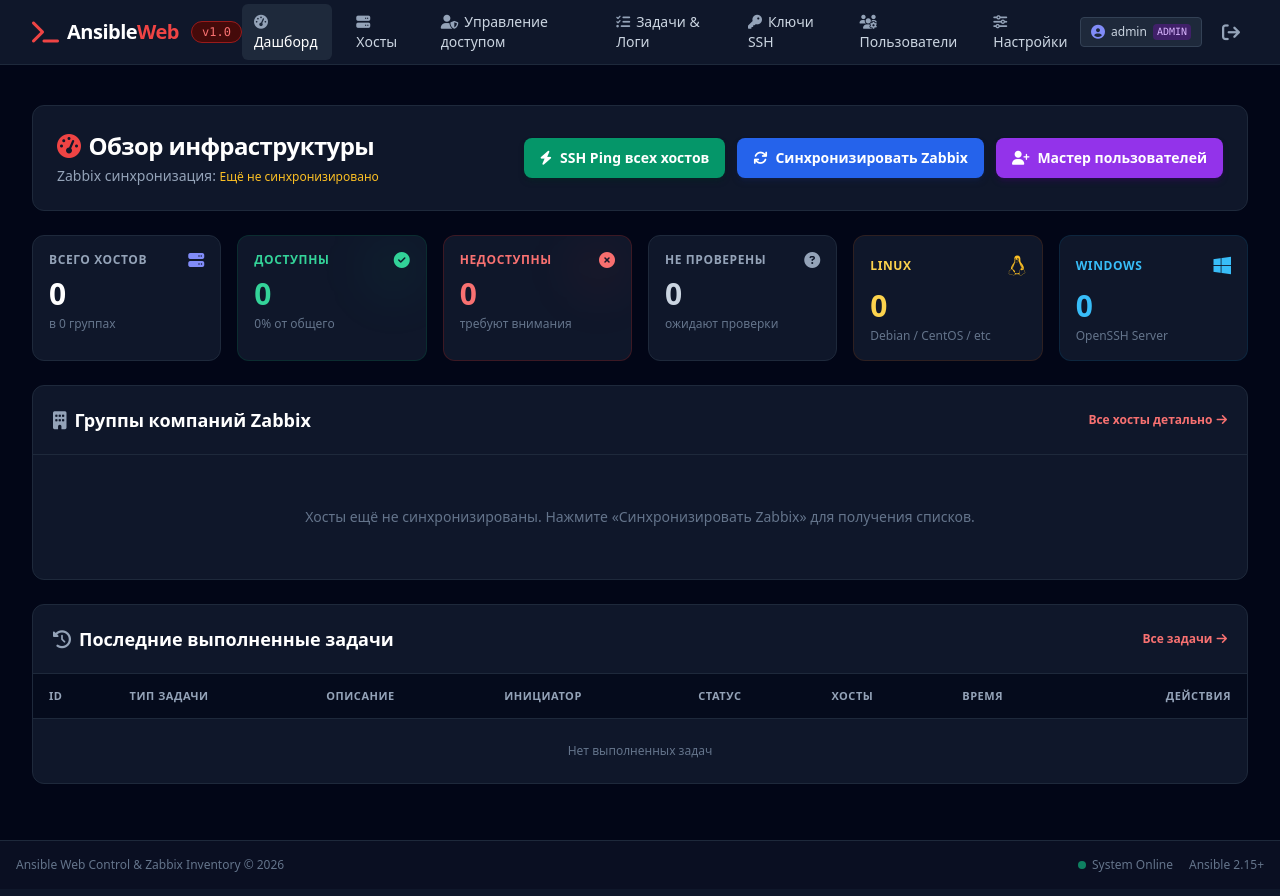
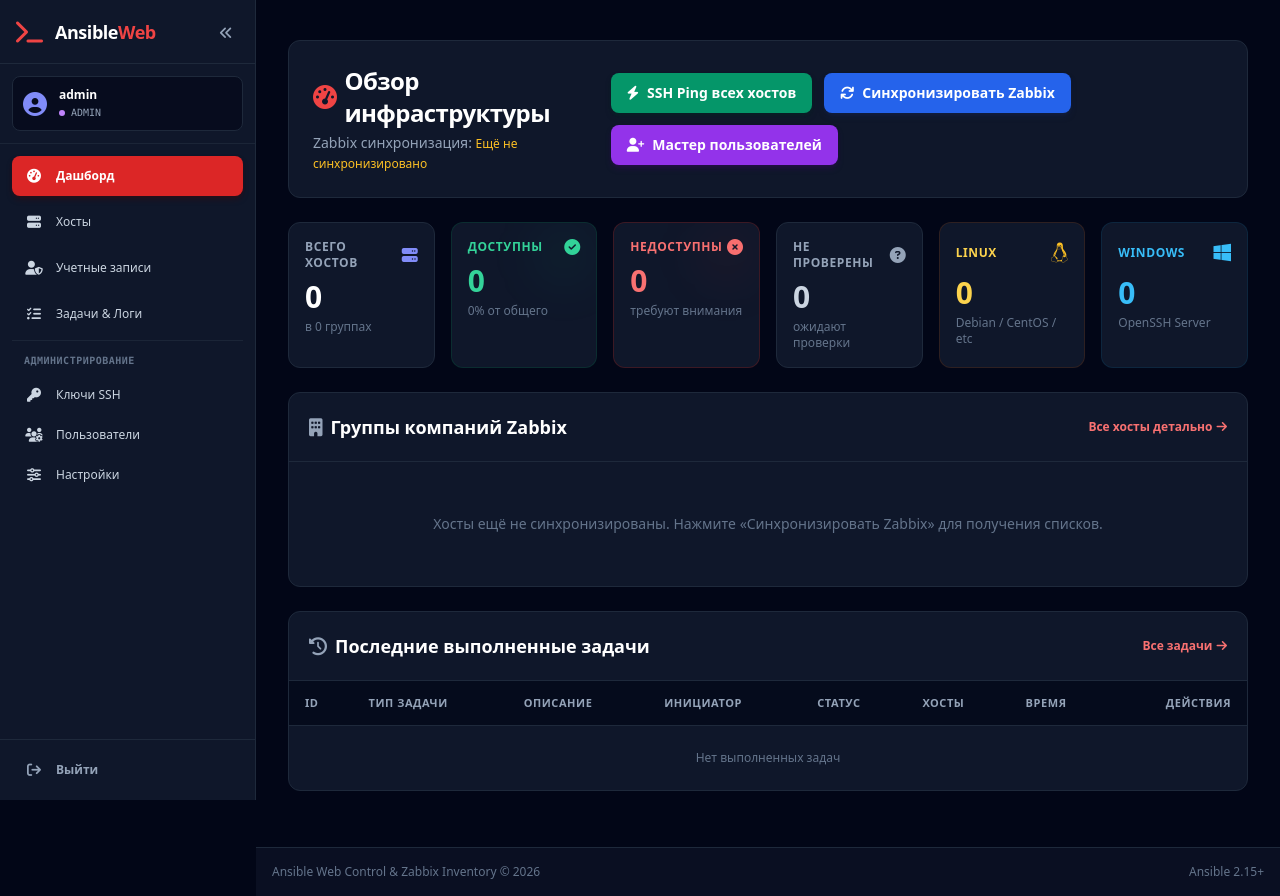
Before and after one commit to Ttolyanich/ansible-web, a Flask app: page / in a window 1280 px wide. Before the commit the page ends 872 px from the top, so only its background shows below. Run offline with Flask 3, Linux system fonts and the light colour scheme; a user stored in the database is signed in; data comes from the database, SQL or seed files in the repository; data that the repository does not hold is empty; some libraries are stand-ins or nearby versions.

Commit message:
feat(ui): move navigation to collapsible left sidebar and remove System Online status

```diff
--- a/templates/base.html
+++ b/templates/base.html
@@ -25,7 +25,7 @@
     </script>
     <link rel="stylesheet" href="https://cdnjs.cloudflare.com/ajax/libs/font-awesome/6.4.0/css/all.min.css">
     <style>
-        /* Custom scrollbar and animations */
+        /* Custom scrollbar */
         ::-webkit-scrollbar { width: 8px; height: 8px; }
         ::-webkit-scrollbar-track { background: #0f172a; }
         ::-webkit-scrollbar-thumb { background: #334155; border-radius: 4px; }
@@ -33,66 +33,155 @@
         .terminal-box {
             font-family: ui-monospace, SFMono-Regular, Menlo, Monaco, Consolas, "Liberation Mono", "Courier New", monospace;
         }
+
+        /* Sidebar transitions and collapsed states */
+        #sidebar {
+            transition: width 0.25s ease-in-out;
+        }
+        #sidebar.sidebar-collapsed {
+            width: 4.5rem !important; /* 72px */
+        }
+        #sidebar.sidebar-collapsed .sidebar-text,
+        #sidebar.sidebar-collapsed .sidebar-user-details,
+        #sidebar.sidebar-collapsed .sidebar-badge {
+            display: none !important;
+        }
+        #sidebar.sidebar-collapsed .nav-item {
+            justify-content: center !important;
+            padding-left: 0 !important;
+            padding-right: 0 !important;
+        }
+        #sidebar.sidebar-collapsed .nav-item i {
+            margin-right: 0 !important;
+            font-size: 1.15rem;
+        }
+        #sidebar.sidebar-collapsed #sidebar-toggle i {
+            transform: rotate(180deg);
+        }
     </style>
     {% block extra_head %}{% endblock %}
 </head>
-<body class="bg-slate-950 text-slate-100 min-h-screen flex flex-col font-sans antialiased">
-    <!-- Navbar -->
-    <nav class="bg-slate-900 border-b border-slate-800 sticky top-0 z-50">
-        <div class="max-w-7xl mx-auto px-4 sm:px-6 lg:px-8">
-            <div class="flex items-center justify-between h-16">
-                <!-- Brand & Logo -->
-                <div class="flex items-center space-x-3">
-                    <a href="{{ url_for('dashboard') }}" class="flex items-center space-x-2 text-red-500 hover:text-red-400 transition">
-                        <i class="fa-solid fa-terminal text-2xl"></i>
-                        <span class="font-bold text-xl tracking-tight text-white">Ansible<span class="text-red-500">Web</span></span>
+<body class="bg-slate-950 text-slate-100 min-h-screen flex font-sans antialiased">
+    <!-- Inline script to prevent sidebar flickering on load -->
+    <script>
+        (function() {
+            if (localStorage.getItem('sidebar_collapsed') === 'true') {
+                document.documentElement.classList.add('sidebar-is-collapsed');
+            }
+        })();
+    </script>
+
+    {% if current_user.is_authenticated %}
+    <!-- Mobile Sidebar Backdrop -->
+    <div id="mobile-backdrop" onclick="toggleMobileSidebar()" class="fixed inset-0 bg-slate-950/80 backdrop-blur-sm z-40 hidden lg:hidden"></div>
+
+    <!-- Left Sidebar Navigation -->
+    <aside id="sidebar" class="bg-slate-900 border-r border-slate-800 flex flex-col justify-between fixed lg:sticky top-0 h-screen z-50 w-64 shrink-0 transition-all duration-300">
+        <script>
+            if (localStorage.getItem('sidebar_collapsed') === 'true') {
+                document.getElementById('sidebar').classList.add('sidebar-collapsed');
+            }
+        </script>
+
+        <!-- Top Section: Brand + Toggle -->
+        <div>
+            <!-- Header / Brand -->
+            <div class="h-16 flex items-center justify-between px-4 border-b border-slate-800">
+                <a href="{{ url_for('dashboard') }}" class="flex items-center space-x-3 text-red-500 hover:text-red-400 transition overflow-hidden">
+                    <i class="fa-solid fa-terminal text-2xl shrink-0"></i>
+                    <span class="sidebar-text font-bold text-lg tracking-tight text-white whitespace-nowrap">Ansible<span class="text-red-500">Web</span></span>
                 </a>
-                    <span class="text-xs bg-red-950 text-red-400 px-2.5 py-0.5 rounded-full border border-red-800 font-mono">v1.0</span>
+                <button type="button" id="sidebar-toggle" onclick="toggleSidebar()" title="Свернуть / Развернуть панель" class="text-slate-400 hover:text-white p-1.5 rounded-lg hover:bg-slate-800 transition">
+                    <i class="fa-solid fa-angles-left text-sm transition-transform duration-300"></i>
+                </button>
             </div>
 
-                {% if current_user.is_authenticated %}
-                <!-- Navigation Links -->
-                <div class="hidden md:flex items-center space-x-1 lg:space-x-3">
-                    <a href="{{ url_for('dashboard') }}" class="px-3 py-2 rounded-md text-sm font-medium {% if request.endpoint == 'dashboard' %}bg-slate-800 text-white{% else %}text-slate-300 hover:bg-slate-800 hover:text-white{% endif %} transition">
-                        <i class="fa-solid fa-gauge-high mr-1.5 text-slate-400"></i>Дашборд
-                    </a>
-                    <a href="{{ url_for('hosts_view') }}" class="px-3 py-2 rounded-md text-sm font-medium {% if request.endpoint in ['hosts_view', 'host_detail'] %}bg-slate-800 text-white{% else %}text-slate-300 hover:bg-slate-800 hover:text-white{% endif %} transition">
-                        <i class="fa-solid fa-server mr-1.5 text-slate-400"></i>Хосты
-                    </a>
-                    <a href="{{ url_for('user_ops_view') }}" class="px-3 py-2 rounded-md text-sm font-medium {% if request.endpoint == 'user_ops_view' %}bg-slate-800 text-white{% else %}text-slate-300 hover:bg-slate-800 hover:text-white{% endif %} transition">
-                        <i class="fa-solid fa-user-shield mr-1.5 text-slate-400"></i>Управление доступом
-                    </a>
-                    <a href="{{ url_for('tasks_view') }}" class="px-3 py-2 rounded-md text-sm font-medium {% if request.endpoint in ['tasks_view', 'task_detail'] %}bg-slate-800 text-white{% else %}text-slate-300 hover:bg-slate-800 hover:text-white{% endif %} transition">
-                        <i class="fa-solid fa-list-check mr-1.5 text-slate-400"></i>Задачи & Логи
-                    </a>
-                    {% if current_user.is_admin %}
-                    <a href="{{ url_for('credentials_view') }}" class="px-3 py-2 rounded-md text-sm font-medium {% if request.endpoint == 'credentials_view' %}bg-slate-800 text-white{% else %}text-slate-300 hover:bg-slate-800 hover:text-white{% endif %} transition">
-                        <i class="fa-solid fa-key mr-1.5 text-slate-400"></i>Ключи SSH
-                    </a>
-                    <a href="{{ url_for('users_view') }}" class="px-3 py-2 rounded-md text-sm font-medium {% if request.endpoint == 'users_view' %}bg-slate-800 text-white{% else %}text-slate-300 hover:bg-slate-800 hover:text-white{% endif %} transition">
-                        <i class="fa-solid fa-users-gear mr-1.5 text-slate-400"></i>Пользователи
-                    </a>
-                    <a href="{{ url_for('settings_view') }}" class="px-3 py-2 rounded-md text-sm font-medium {% if request.endpoint == 'settings_view' %}bg-slate-800 text-white{% else %}text-slate-300 hover:bg-slate-800 hover:text-white{% endif %} transition">
-                        <i class="fa-solid fa-sliders mr-1.5 text-slate-400"></i>Настройки
-                    </a>
-                    {% endif %}
+            <!-- User Info Badge in Sidebar -->
+            <div class="p-3 border-b border-slate-800/80">
+                <div class="bg-slate-950/60 border border-slate-800 rounded-lg p-2.5 flex items-center space-x-3">
+                    <i class="fa-solid fa-circle-user text-2xl text-indigo-400 shrink-0"></i>
+                    <div class="sidebar-user-details min-w-0 flex-1">
+                        <div class="text-xs font-semibold text-white truncate">{{ current_user.username }}</div>
+                        <div class="text-[10px] uppercase font-mono text-slate-400 flex items-center gap-1.5 mt-0.5">
+                            <span class="w-1.5 h-1.5 rounded-full {% if current_user.is_admin %}bg-purple-400{% else %}bg-blue-400{% endif %}"></span>
+                            <span>{{ current_user.role }}</span>
+                        </div>
+                    </div>
+                </div>
             </div>
 
-                <!-- User Profile & Logout -->
-                <div class="flex items-center space-x-3">
-                    <span class="text-xs px-2.5 py-1 rounded bg-slate-800 text-slate-300 border border-slate-700 flex items-center space-x-1.5">
-                        <i class="fa-solid fa-user-circle text-sm text-indigo-400"></i>
-                        <span>{{ current_user.username }}</span>
-                        <span class="text-[10px] font-mono uppercase px-1 rounded {% if current_user.is_admin %}bg-purple-900/60 text-purple-300{% else %}bg-blue-900/60 text-blue-300{% endif %}">{{ current_user.role }}</span>
-                    </span>
-                    <a href="{{ url_for('logout') }}" title="Выйти" class="text-slate-400 hover:text-red-400 p-2 rounded-lg hover:bg-slate-800 transition">
-                        <i class="fa-solid fa-arrow-right-from-bracket text-lg"></i>
+            <!-- Navigation Links -->
+            <nav class="p-3 space-y-1.5 text-xs font-medium">
+                <a href="{{ url_for('dashboard') }}" title="Дашборд" class="nav-item flex items-center px-3 py-2.5 rounded-lg transition {% if request.endpoint == 'dashboard' %}bg-red-600 text-white font-semibold shadow-md shadow-red-950/40{% else %}text-slate-300 hover:bg-slate-800 hover:text-white{% endif %}">
+                    <i class="fa-solid fa-gauge-high mr-3 text-sm w-5 text-center shrink-0"></i>
+                    <span class="sidebar-text whitespace-nowrap">Дашборд</span>
+                </a>
+
+                <a href="{{ url_for('hosts_view') }}" title="Хосты & Инвентарь" class="nav-item flex items-center px-3 py-2.5 rounded-lg transition {% if request.endpoint in ['hosts_view', 'host_detail'] %}bg-red-600 text-white font-semibold shadow-md shadow-red-950/40{% else %}text-slate-300 hover:bg-slate-800 hover:text-white{% endif %}">
+                    <i class="fa-solid fa-server mr-3 text-sm w-5 text-center shrink-0"></i>
+                    <span class="sidebar-text whitespace-nowrap">Хосты</span>
+                </a>
+
+                <a href="{{ url_for('user_ops_view') }}" title="Управление доступом" class="nav-item flex items-center px-3 py-2.5 rounded-lg transition {% if request.endpoint == 'user_ops_view' %}bg-red-600 text-white font-semibold shadow-md shadow-red-950/40{% else %}text-slate-300 hover:bg-slate-800 hover:text-white{% endif %}">
+                    <i class="fa-solid fa-user-shield mr-3 text-sm w-5 text-center shrink-0"></i>
+                    <span class="sidebar-text whitespace-nowrap">Учетные записи</span>
+                </a>
+
+                <a href="{{ url_for('tasks_view') }}" title="Задачи & Логи" class="nav-item flex items-center px-3 py-2.5 rounded-lg transition {% if request.endpoint in ['tasks_view', 'task_detail'] %}bg-red-600 text-white font-semibold shadow-md shadow-red-950/40{% else %}text-slate-300 hover:bg-slate-800 hover:text-white{% endif %}">
+                    <i class="fa-solid fa-list-check mr-3 text-sm w-5 text-center shrink-0"></i>
+                    <span class="sidebar-text whitespace-nowrap">Задачи & Логи</span>
+                </a>
+
+                {% if current_user.is_admin %}
+                <div class="pt-3 mt-3 border-t border-slate-800/80">
+                    <div class="sidebar-text px-3 mb-1.5 text-[10px] uppercase font-mono tracking-wider text-slate-500 font-bold">
+                        Администрирование
+                    </div>
+
+                    <a href="{{ url_for('credentials_view') }}" title="Ключи SSH" class="nav-item flex items-center px-3 py-2.5 rounded-lg transition {% if request.endpoint == 'credentials_view' %}bg-red-600 text-white font-semibold shadow-md shadow-red-950/40{% else %}text-slate-300 hover:bg-slate-800 hover:text-white{% endif %}">
+                        <i class="fa-solid fa-key mr-3 text-sm w-5 text-center shrink-0"></i>
+                        <span class="sidebar-text whitespace-nowrap">Ключи SSH</span>
+                    </a>
+
+                    <a href="{{ url_for('users_view') }}" title="Пользователи панели" class="nav-item flex items-center px-3 py-2.5 rounded-lg transition {% if request.endpoint == 'users_view' %}bg-red-600 text-white font-semibold shadow-md shadow-red-950/40{% else %}text-slate-300 hover:bg-slate-800 hover:text-white{% endif %}">
+                        <i class="fa-solid fa-users-gear mr-3 text-sm w-5 text-center shrink-0"></i>
+                        <span class="sidebar-text whitespace-nowrap">Пользователи</span>
+                    </a>
+
+                    <a href="{{ url_for('settings_view') }}" title="Настройки Zabbix" class="nav-item flex items-center px-3 py-2.5 rounded-lg transition {% if request.endpoint == 'settings_view' %}bg-red-600 text-white font-semibold shadow-md shadow-red-950/40{% else %}text-slate-300 hover:bg-slate-800 hover:text-white{% endif %}">
+                        <i class="fa-solid fa-sliders mr-3 text-sm w-5 text-center shrink-0"></i>
+                        <span class="sidebar-text whitespace-nowrap">Настройки</span>
                     </a>
                 </div>
                 {% endif %}
+            </nav>
         </div>
+
+        <!-- Bottom Section: Logout -->
+        <div class="p-3 border-t border-slate-800">
+            <a href="{{ url_for('logout') }}" title="Выйти из системы" class="nav-item flex items-center px-3 py-2 rounded-lg text-slate-400 hover:bg-red-950/50 hover:text-red-400 transition text-xs font-semibold">
+                <i class="fa-solid fa-arrow-right-from-bracket mr-3 text-sm w-5 text-center shrink-0"></i>
+                <span class="sidebar-text whitespace-nowrap">Выйти</span>
+            </a>
         </div>
-    </nav>
+    </aside>
+    {% endif %}
+
+    <!-- Main Content Area -->
+    <div class="flex-1 flex flex-col min-w-0 min-h-screen">
+        {% if current_user.is_authenticated %}
+        <!-- Mobile Top Navbar (Visible on mobile only) -->
+        <header class="lg:hidden bg-slate-900 border-b border-slate-800 h-14 px-4 flex items-center justify-between sticky top-0 z-30">
+            <button type="button" onclick="toggleMobileSidebar()" class="text-slate-400 hover:text-white p-2">
+                <i class="fa-solid fa-bars text-lg"></i>
+            </button>
+            <a href="{{ url_for('dashboard') }}" class="flex items-center space-x-2 text-red-500 font-bold text-base">
+                <i class="fa-solid fa-terminal"></i>
+                <span class="text-white">Ansible<span class="text-red-500">Web</span></span>
+            </a>
+            <div class="w-8"></div>
+        </header>
+        {% endif %}
 
         <!-- Flash Messages Container -->
         <div class="max-w-7xl mx-auto px-4 sm:px-6 lg:px-8 mt-4 w-full">
@@ -113,22 +202,36 @@
             {% endwith %}
         </div>
 
-    <!-- Main Content -->
+        <!-- Dynamic Content -->
         <main class="flex-grow max-w-7xl mx-auto px-4 sm:px-6 lg:px-8 py-6 w-full">
             {% block content %}{% endblock %}
         </main>
 
-    <!-- Footer -->
+        <!-- Clean Footer -->
         <footer class="bg-slate-900/60 border-t border-slate-800 py-4 mt-8 text-center text-xs text-slate-500">
-        <div class="max-w-7xl mx-auto px-4 flex flex-col sm:flex-row justify-between items-center space-y-2 sm:space-y-0">
+            <div class="max-w-7xl mx-auto px-4 flex flex-col sm:flex-row justify-between items-center space-y-1 sm:space-y-0">
                 <div>Ansible Web Control & Zabbix Inventory &copy; 2026</div>
-            <div class="flex items-center space-x-4">
-                <span class="flex items-center space-x-1.5"><span class="w-2 h-2 rounded-full bg-emerald-500 animate-pulse"></span><span>System Online</span></span>
-                <span>Ansible 2.15+</span>
-            </div>
+                <div>Ansible 2.15+</div>
             </div>
         </footer>
+    </div>
 
+    <!-- Scripts -->
+    <script>
+        function toggleSidebar() {
+            const sidebar = document.getElementById('sidebar');
+            sidebar.classList.toggle('sidebar-collapsed');
+            const isCollapsed = sidebar.classList.contains('sidebar-collapsed');
+            localStorage.setItem('sidebar_collapsed', isCollapsed ? 'true' : 'false');
+        }
+
+        function toggleMobileSidebar() {
+            const sidebar = document.getElementById('sidebar');
+            const backdrop = document.getElementById('mobile-backdrop');
+            sidebar.classList.toggle('hidden');
+            backdrop.classList.toggle('hidden');
+        }
+    </script>
     {% block extra_scripts %}{% endblock %}
 </body>
 </html>
```
Lines whose indentation alone changed are shown as unchanged.
